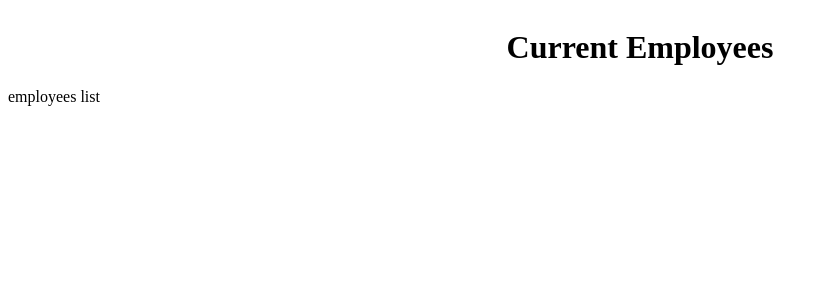
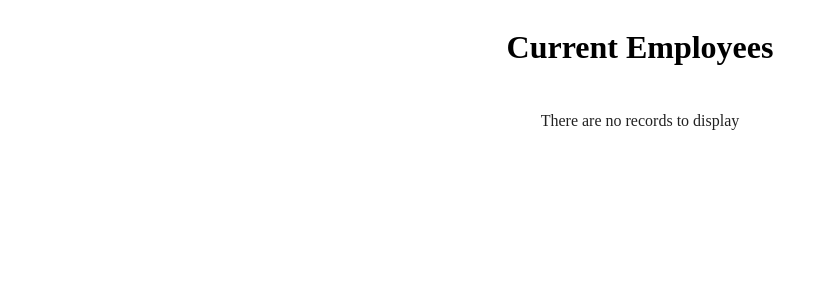
Before and after one commit to jordanconot/hrnet-react, a React app: page /employees-list in a window 1280 px wide. Shown: the top 300 px of the page, without its empty margins (0-828 px from the left). Built offline with nearby package versions, Linux system fonts and the light colour scheme; the HTML template or start-up script is replaced by a standard one.

Commit message:
feat: added table employee

```diff
--- a/src/components/EmployeesList.tsx
+++ b/src/components/EmployeesList.tsx
@@ -1,8 +1,42 @@
+import { useState } from "react";
+import DataTable from "react-data-table-component";
+import { useEmployeeContext } from "../context/UseEmployeeContext";
+
+interface Employee {
+  firstName: string;
+  lastName: string;
+  startDate: string;
+  department: string;
+  dateOfBirth: string;
+  street: string;
+  city: string;
+  state: string;
+  zipCode: string;
+}
+
+const columns = [
+  { name: 'First Name', selector: (row: Employee) => row.firstName, sortable: true },
+  { name: 'Last Name', selector: (row: Employee) => row.lastName, sortable: true },
+  { name: 'Start Date', selector: (row: Employee) => row.startDate, sortable: true },
+  { name: 'Department', selector: (row: Employee) => row.department, sortable: true },
+  { name: 'Date of Birth', selector: (row: Employee) => row.dateOfBirth, sortable: true },
+  { name: 'Street', selector: (row: Employee) => row.street, sortable: true },
+  { name: 'City', selector: (row: Employee) => row.city, sortable: true },
+  { name: 'State', selector: (row: Employee) => row.state, sortable: true },
+  { name: 'Zip Code', selector: (row: Employee) => row.zipCode, sortable: true },
+];
 
 export default function EmployeesList() {
+  const { employees } = useEmployeeContext();
+  const [filteredEmployees, setFilteredEmployees] = useState(employees)
+
   return (
-    <div>
-      employees list
+    <div className="container">
+      <DataTable
+        columns={columns}
+        data={filteredEmployees}
+        pagination
+      />
     </div>
   )
 }
```
